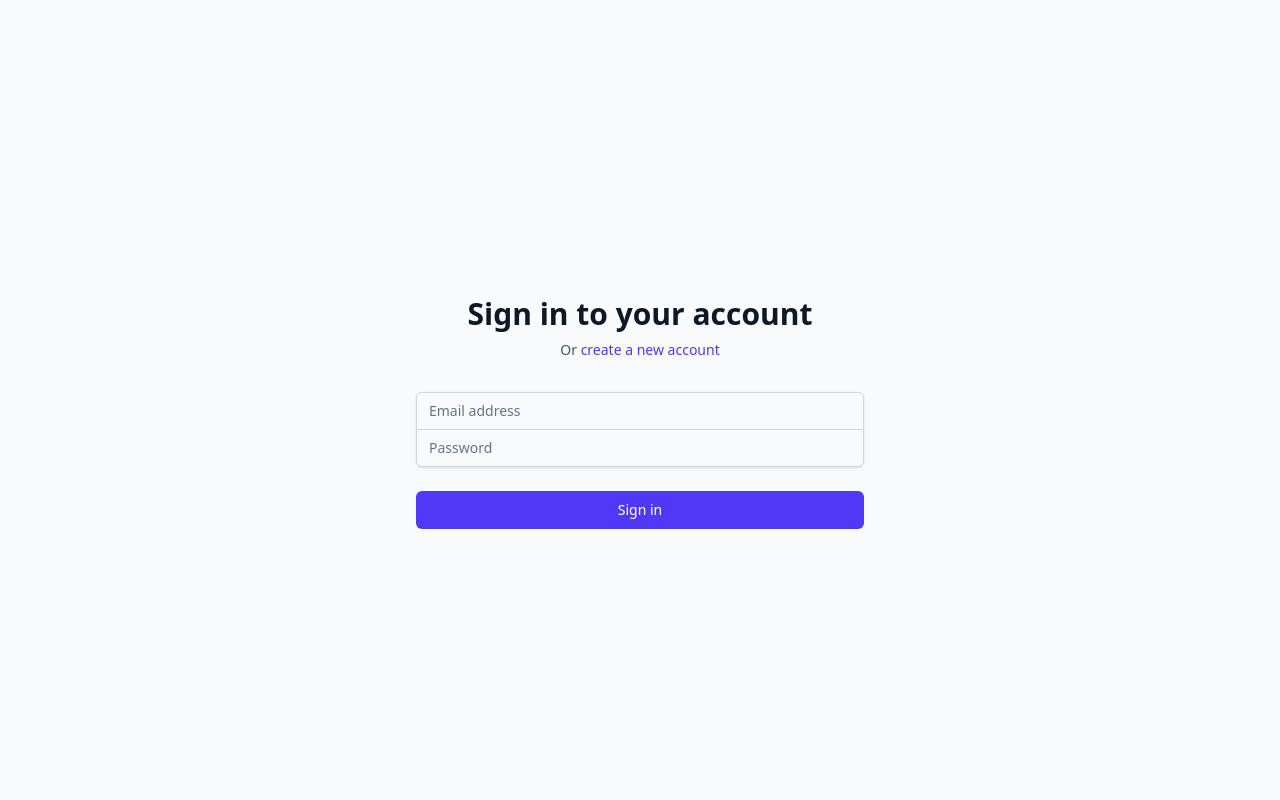
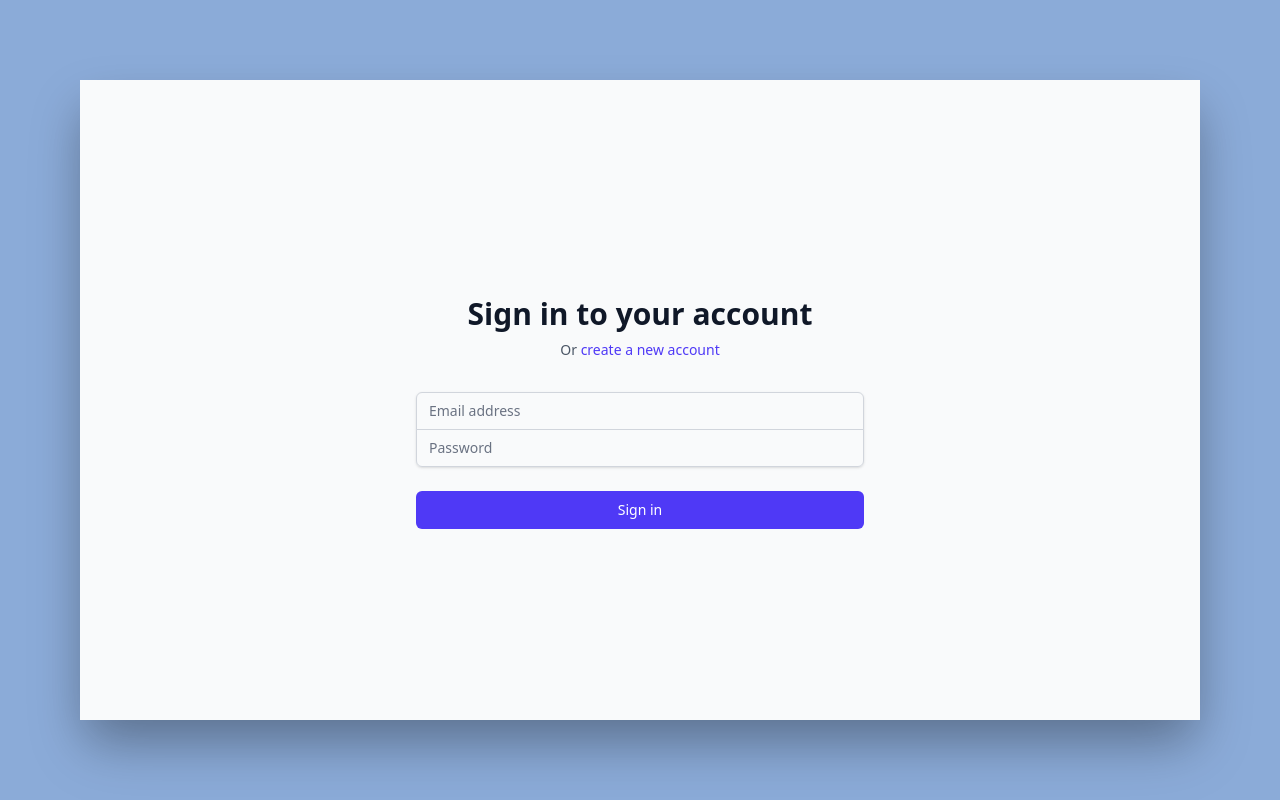
Before and after one commit to edgar-barroso/chatgram, a Next.js app: page /login in a window 1280 px wide. Built offline with nearby package versions, Linux system fonts and the light colour scheme.

Commit message:
initial commit

```diff
--- a/package.json
+++ b/package.json
@@ -39,6 +39,7 @@
     "eslint": "^9",
     "eslint-config-next": "15.3.0",
     "json-server": "^1.0.0-beta.3",
+    "tailwind-scrollbar": "^4.0.2",
     "tailwindcss": "^4",
     "ts-node": "^10.9.2",
     "typescript": "^5"
--- a/src/app/(front-end)/_components/LayoutClient.tsx
+++ b/src/app/(front-end)/_components/LayoutClient.tsx
@@ -13,9 +13,12 @@ export default function LayoutClient({ children }: LayoutClientProps) {
   const isAuthPage = publicRoutes.includes(pathname || "");
 
   return (
-    <div className="flex h-screen w-screen">
+    <div className="flex h-screen w-screen p-20 bg-ice-blue ">
+      <div className="flex-1 flex shadow-2xl drop-shadow-2xl">
+
       {!isAuthPage && <LeftBar />}
       <div className="flex-1">{children}</div>
+      </div>
     </div>
   );
 }
--- a/src/app/(front-end)/_components/LeftBar.tsx
+++ b/src/app/(front-end)/_components/LeftBar.tsx
@@ -39,7 +39,7 @@ export default function LeftBar() {
   return (
     <div className="flex flex-col bg-foreground border-r border-light-gray">
       <SearchBar handleSetSearchTerm={setSearchTerm} />
-      <div className={`flex flex-col overflow-y-auto`}>
+      <div className={`flex flex-col overflow-y-auto scrollbar-none flex-1`}>
         {groups.map((group) => (
           <div key={group.id}>
             {group.name.toLowerCase().includes(searchTerm.toLowerCase()) && (
--- a/src/app/(front-end)/_components/SearchBar.tsx
+++ b/src/app/(front-end)/_components/SearchBar.tsx
@@ -16,7 +16,7 @@ export default function SearchBar({ handleSetSearchTerm }: SearchBarProps) {
 
 
   return (
-    <div className="flex gap-2 items-center py-2 px-4 h-20">
+    <div className="flex gap-2 items-center py-2 px-4 h-14">
       <FiMenu size={24} className="cursor-pointer" />
       <div className="flex items-center gap-2 bg-light-gray p-2 rounded-full flex-1">
         <FiSearch size={24} />
--- a/src/app/(front-end)/globals.css
+++ b/src/app/(front-end)/globals.css
@@ -1,4 +1,5 @@
 @import "tailwindcss";
+@plugin "tailwind-scrollbar";
 
 :root {
   --ice-blue: #8BABD8;
--- a/src/app/(front-end)/group/[id]/page.tsx
+++ b/src/app/(front-end)/group/[id]/page.tsx
@@ -185,7 +185,7 @@ export default function GroupPage() {
       {/* Messages */}
       <div
         ref={messagesContainerRef}
-        className="relative flex-1 overflow-y-auto p-4 space-y-4 bg-[url('/background.svg')] bg-repeat bg-contain pb-24"
+        className="relative flex-1 overflow-y-auto scrollbar-none p-4 space-y-4 bg-[url('/background.svg')] bg-repeat bg-contain pb-24"
       >
         {messages.map((message) => (
           <MessageItem
--- a/src/app/(front-end)/login/page.tsx
+++ b/src/app/(front-end)/login/page.tsx
@@ -35,7 +35,7 @@ export default function LoginPage() {
   }
 
   return (
-    <div className="min-h-screen flex items-center justify-center bg-gray-50 py-12 px-4 sm:px-6 lg:px-8">
+    <div className="h-full flex items-center justify-center bg-gray-50 py-12 px-4 sm:px-6 lg:px-8">
       <div className="max-w-md w-full space-y-8">
         <div>
           <h2 className="mt-6 text-center text-3xl font-extrabold text-gray-900">
--- a/src/app/(front-end)/profile/page.tsx
+++ b/src/app/(front-end)/profile/page.tsx
@@ -63,7 +63,7 @@ export default function ProfilePage() {
   }
 
   return (
-    <div className="min-h-screen flex items-center justify-center bg-gray-50 py-12 px-4 sm:px-6 lg:px-8">
+    <div className="h-full flex items-center justify-center bg-gray-50 py-12 px-4 sm:px-6 lg:px-8">
       <div className="max-w-md w-full space-y-8">
         <div>
           <h2 className="mt-6 text-center text-3xl font-extrabold text-gray-900">
--- a/src/app/(front-end)/register/page.tsx
+++ b/src/app/(front-end)/register/page.tsx
@@ -38,7 +38,7 @@ export default function RegisterPage() {
   }
 
   return (
-    <div className="min-h-screen flex items-center justify-center bg-gray-50 py-12 px-4 sm:px-6 lg:px-8">
+    <div className="h-full flex items-center justify-center bg-gray-50 py-12 px-4 sm:px-6 lg:px-8">
       <div className="max-w-md w-full space-y-8">
         <div>
           <h2 className="mt-6 text-center text-3xl font-extrabold text-gray-900">
```
Also changed, not shown: 1 other file (tests, documents, lock files or other folders).
